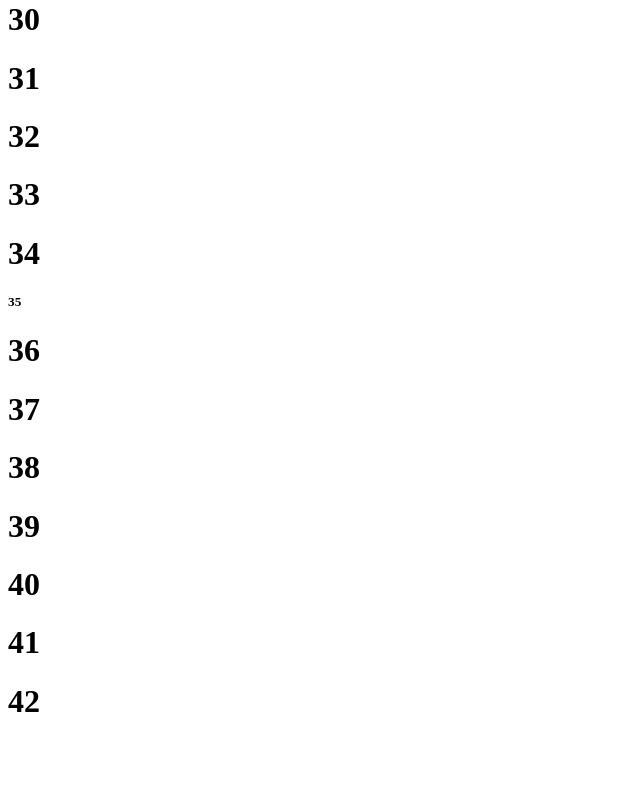
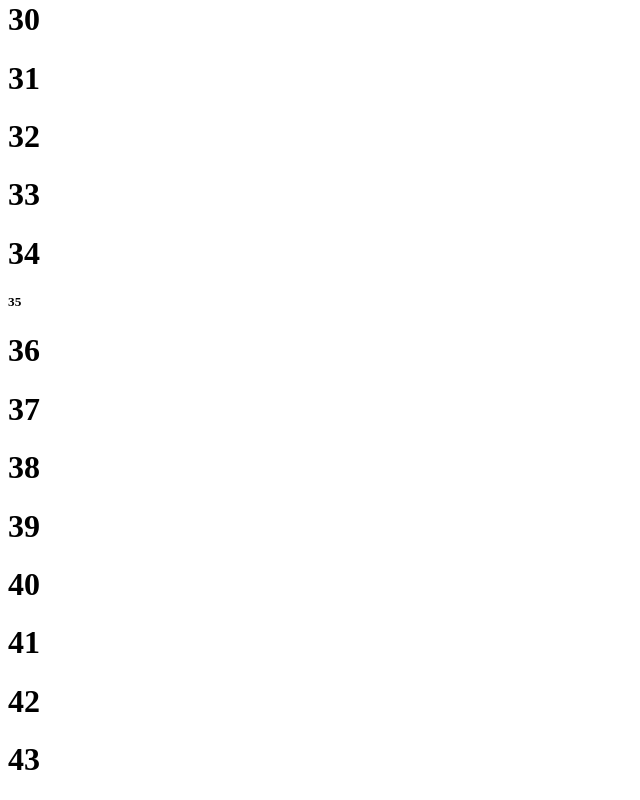
Before and after one commit to theit0/ecommerceFETests, a React (Vite) app: page / in a window 1280 px wide. Shown: the part 1715-2515 px from the top of the page, without its empty margins (0-640 px from the left). Before the commit the page ends 2456 px from the top, so only its background shows below. Built offline with nearby package versions, Linux system fonts and the light colour scheme.

Commit message:
Test case 43

```diff
--- a/src/App.tsx
+++ b/src/App.tsx
@@ -46,6 +46,7 @@ function App() {
       <h1>40</h1>
       <h1>41</h1>
       <h1>42</h1>
+      <h1>43</h1>
     </>
   )
 }
```
